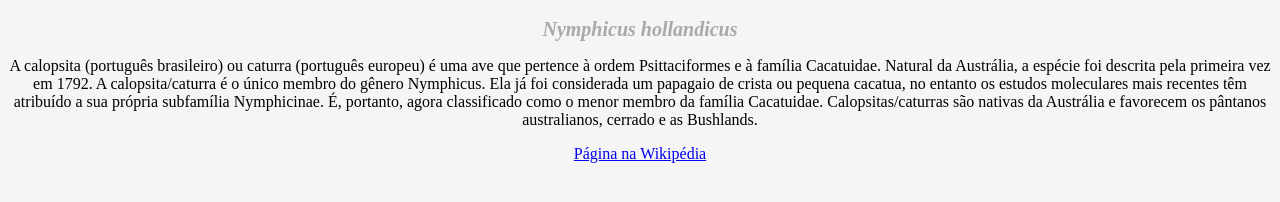
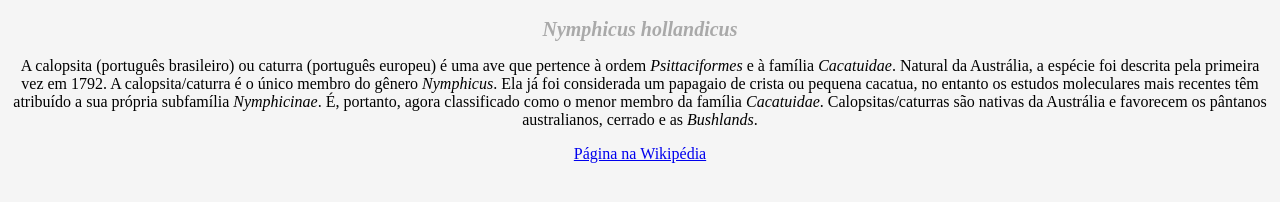
Before and after one commit to lucasfelsky/tiel, a plain HTML site: page index.html in a window 1280 px wide. Shown: the part 428-630 px from the top of the page. Drawn offline with Linux system fonts and the light colour scheme.

Commit message:
capopsita

```diff
--- a/index.html
+++ b/index.html
@@ -15,12 +15,12 @@
         alt="Imagem de duas calopsitas">
     <h2 style="font-size: 20px; color: darkgrey; font-style: italic;">Nymphicus hollandicus</h2>
     <p>A calopsita (português brasileiro) ou caturra (português europeu) é uma ave que pertence
-        à ordem Psittaciformes e à família Cacatuidae. Natural da Austrália, a espécie foi descrita pela primeira vez em
+        à ordem <i>Psittaciformes</i> e à família <i>Cacatuidae</i>. Natural da Austrália, a espécie foi descrita pela primeira vez em
         1792.
-        A calopsita/caturra é o único membro do gênero Nymphicus. Ela já foi considerada um papagaio de crista ou
+        A calopsita/caturra é o único membro do gênero <i>Nymphicus</i>. Ela já foi considerada um papagaio de crista ou
         pequena cacatua, no entanto os estudos moleculares mais recentes têm atribuído a sua própria subfamília
-        Nymphicinae. É, portanto, agora classificado como o menor membro da família Cacatuidae. Calopsitas/caturras são
-        nativas da Austrália e favorecem os pântanos australianos, cerrado e as Bushlands.</p>
+        <i>Nymphicinae</i>. É, portanto, agora classificado como o menor membro da família <i>Cacatuidae</i>. Calopsitas/caturras são
+        nativas da Austrália e favorecem os pântanos australianos, cerrado e as <i>Bushlands</i>.</p>
         <a target="_blank" href="https://pt.wikipedia.org/wiki/Nymphicus_hollandicus">Página na Wikipédia</a>
 </body>
 
```
